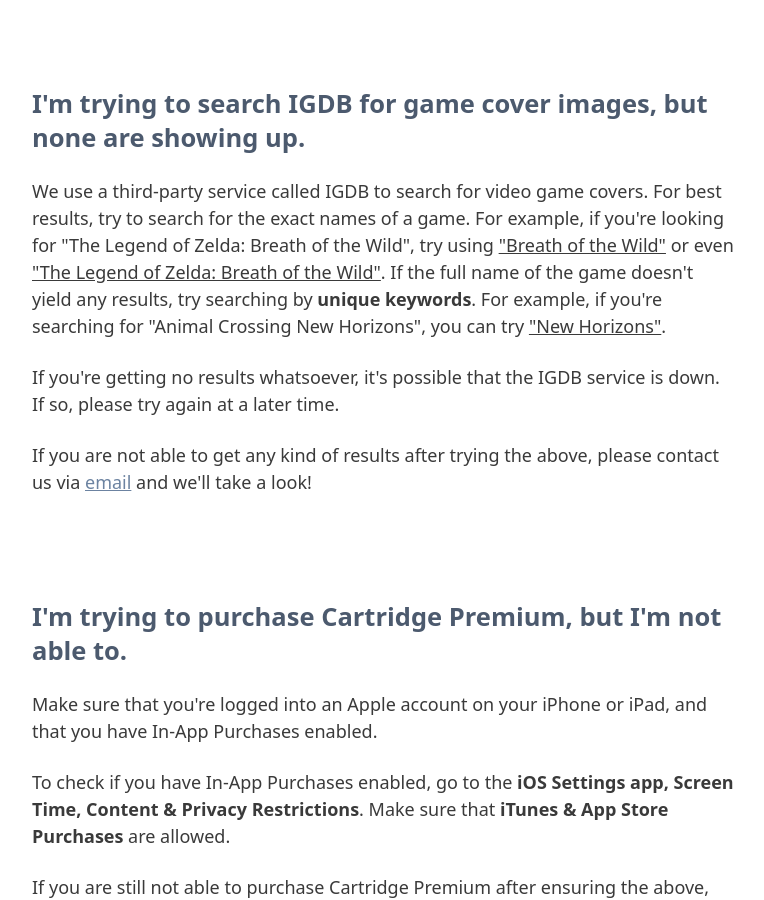
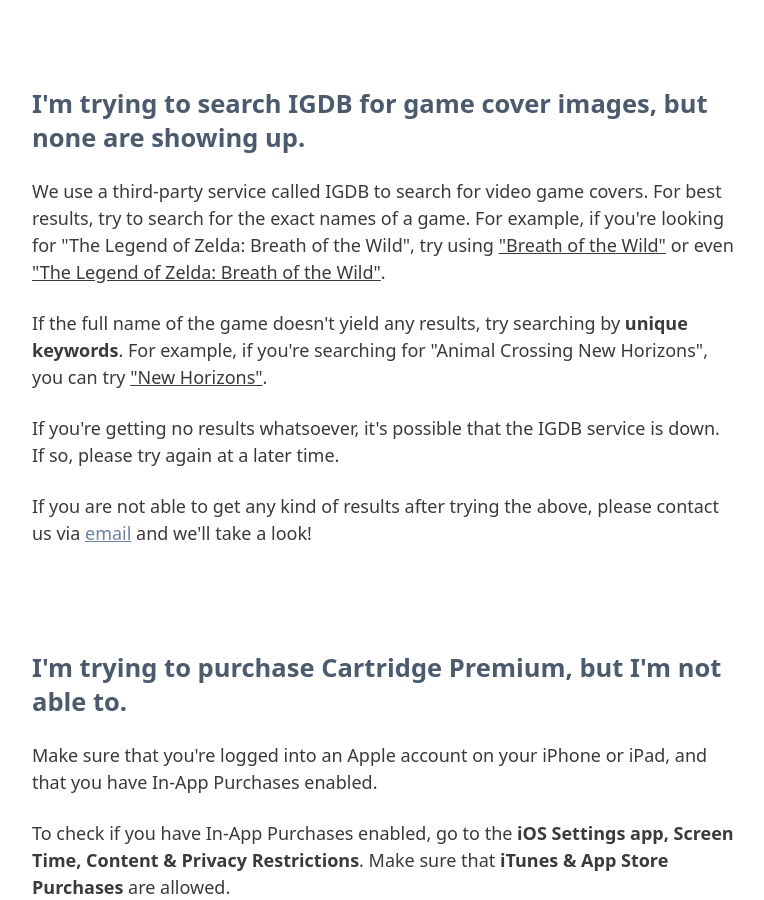
Before and after one commit to Pixelated-Controller/website, a Jekyll site: the page built from cartridge/support/index.html, in a window 1280 px wide and 900 px high, scrolled down 1294 px. Shown: the whole window, without its empty margins (256-1020 px from the left). Built offline with Jekyll 4.4.1, drawn with Linux system fonts in a browser that asks for light colours.

Commit message:
Update Cartridge Support Page

```diff
--- a/cartridge/support/index.html
+++ b/cartridge/support/index.html
@@ -52,8 +52,10 @@
 
     <h2>I'm trying to search IGDB for game cover images, but none are showing up.</h2>
     <p>
-      We use a third-party service called IGDB to search for video game covers. For best results, try to search for the exact names of a game. For example,
-      if you're looking for "The Legend of Zelda: Breath of the Wild", try using <u>"Breath of the Wild"</u> or even <u>"The Legend of Zelda: Breath of the Wild"</u>.
+      We use a third-party service called IGDB to search for video game covers. For best results, try to search for the exact names of a game.
+      For example, if you're looking for "The Legend of Zelda: Breath of the Wild", try using <u>"Breath of the Wild"</u> or even <u>"The Legend of Zelda: Breath of the Wild"</u>.
+    </p>
+    <p>
       If the full name of the game doesn't yield any results, try searching by <b>unique keywords</b>. For example, if you're searching for "Animal Crossing New Horizons", you can try <u>"New Horizons"</u>.
     </p>
     <p>
```
